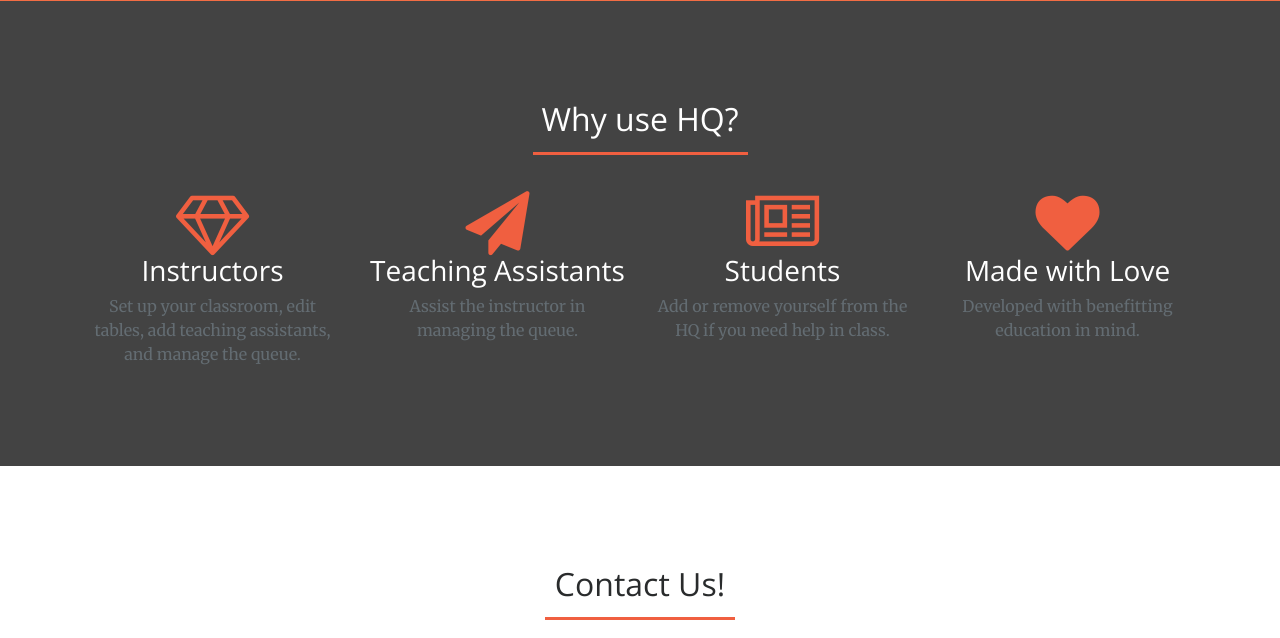
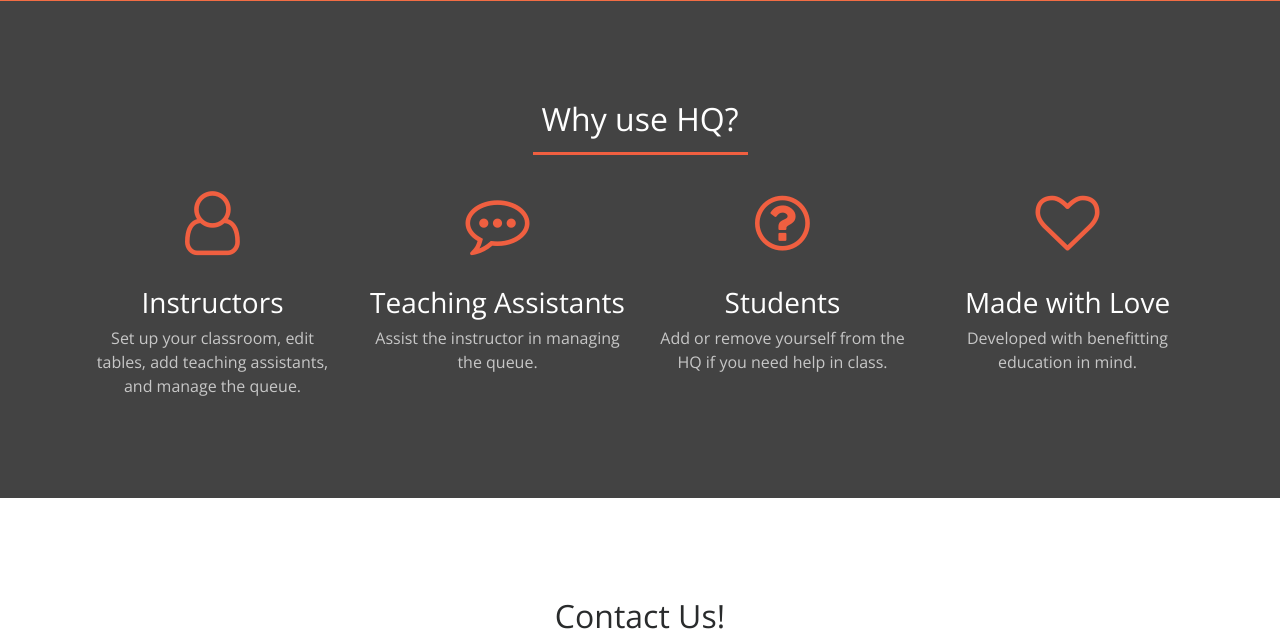
Before and after one commit to kristaboone/helpqueue, a Django app: page / in a window 1280 px wide. Shown: the part 1327-1965 px from the top of the page. Run offline with Django 3.2, Linux system fonts and the light colour scheme; some libraries are stand-ins or nearby versions.

Commit message:
Fix conflicting files

```diff
--- a/hq/homepage/templates/homepage.html
+++ b/hq/homepage/templates/homepage.html
@@ -33,6 +33,11 @@
 
     <!-- Temporary navbar container fix -->
     <style>
+	body {
+		font-family: 'Open Sans', 'Helvetica Neue', Arial, sans-serif; }
+	.text-blank {
+		padding: 1em;
+		color: rgba(255, 255, 255, 0); }
 	.btn-primary {
 		color: #fff;
 		background-color: #f36d44;
@@ -145,30 +150,34 @@
             <div class="row">
                 <div class="col-lg-3 col-md-6 text-center">
                     <div class="service-box">
-                        <i class="fa fa-4x fa-diamond text-primary sr-icons"></i>
-                        <h3>Instructors</h3>
-                        <p class="text-muted">Set up your classroom, edit tables, add teaching assistants, and manage the queue.</p>
+                        <i class="fa fa-4x fa-user-o text-primary sr-icons"></i>
+						<p class="text-blank"></p>
+						<h3>Instructors</h3>
+                        <p class="text-faded">Set up your classroom, edit tables, add teaching assistants, and manage the queue.</p>
                     </div>
                 </div>
                 <div class="col-lg-3 col-md-6 text-center">
                     <div class="service-box">
-                        <i class="fa fa-4x fa-paper-plane text-primary sr-icons"></i>
+                        <i class="fa fa-4x fa-commenting-o text-primary sr-icons"></i>
+						<p class="text-blank"></p>
                         <h3>Teaching Assistants</h3>
-                        <p class="text-muted">Assist the instructor in managing the queue.</p>
+                        <p class="text-faded">Assist the instructor in managing the queue.</p>
                     </div>
                 </div>
                 <div class="col-lg-3 col-md-6 text-center">
                     <div class="service-box">
-                        <i class="fa fa-4x fa-newspaper-o text-primary sr-icons"></i>
+                        <i class="fa fa-4x fa-question-circle-o text-primary sr-icons"></i>
+						<p class="text-blank"></p>
                         <h3>Students</h3>
-                        <p class="text-muted">Add or remove yourself from the HQ if you need help in class.</p>
+                        <p class="text-faded">Add or remove yourself from the HQ if you need help in class.</p>
                     </div>
                 </div>
                 <div class="col-lg-3 col-md-6 text-center">
                     <div class="service-box">
-                        <i class="fa fa-4x fa-heart text-primary sr-icons"></i>
+                        <i class="fa fa-4x fa-heart-o text-primary sr-icons"></i>
+						<p class="text-blank"></p>
                         <h3>Made with Love</h3>
-                        <p class="text-muted">Developed with benefitting education in mind.</p>
+                        <p class="text-faded">Developed with benefitting education in mind.</p>
                     </div>
                 </div>
             </div>
```
Also changed, not shown: hq/homepage/static/css/creative.css (+11 -4 lines).
